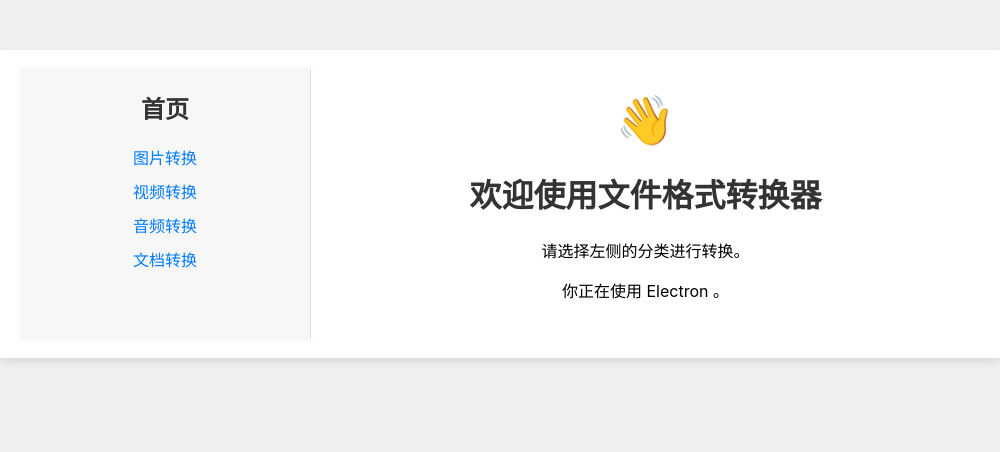
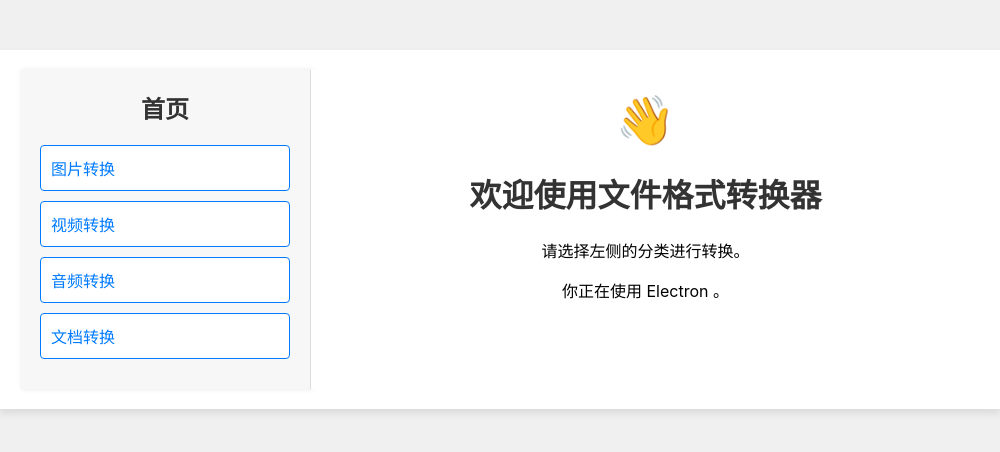
Before and after one commit to leowmx1/FormatTransformer, an Electron app: page index.html in a window 1000 px wide. Drawn offline with Linux system fonts and the light colour scheme.

Commit message:
To one-page App

```diff
--- a/index.html
+++ b/index.html
@@ -38,19 +38,22 @@
             margin-bottom: 20px;
             color: #333;
         }
-        .sidebar ul {
-            list-style: none;
-            padding: 0;
+        .sidebar-button {
+            display: block;
+            width: 100%;
+            padding: 10px;
+            margin-bottom: 10px;
+            font-size: 16px;
+            color: #007bff;
+            background-color: #fff;
+            border: 1px solid #007bff;
+            border-radius: 4px;
+            cursor: pointer;
+            text-align: left;
         }
-        .sidebar ul li {
-            margin-bottom: 10px;
-        }
-        .sidebar ul li a {
-            text-decoration: none;
-            color: #007bff;
-        }
-        .sidebar ul li a:hover {
-            text-decoration: underline;
+        .sidebar-button:hover {
+            background-color: #007bff;
+            color: #fff;
         }
         .main-content {
             flex: 1;
@@ -62,12 +65,10 @@
     <div class="container">
         <aside class="sidebar">
             <h2>首页</h2>
-            <ul>
-                <li><a href="#images">图片转换</a></li>
-                <li><a href="#videos">视频转换</a></li>
-                <li><a href="#audio">音频转换</a></li>
-                <li><a href="#documents">文档转换</a></li>
-            </ul>
+            <button class="sidebar-button" data-category="images">图片转换</button>
+            <button class="sidebar-button" data-category="videos">视频转换</button>
+            <button class="sidebar-button" data-category="audio">音频转换</button>
+            <button class="sidebar-button" data-category="documents">文档转换</button>
         </aside>
         <main class="main-content">
             <div class="logo">👋</div>
```
Also changed, not shown: index.js (+0 -20 lines).
